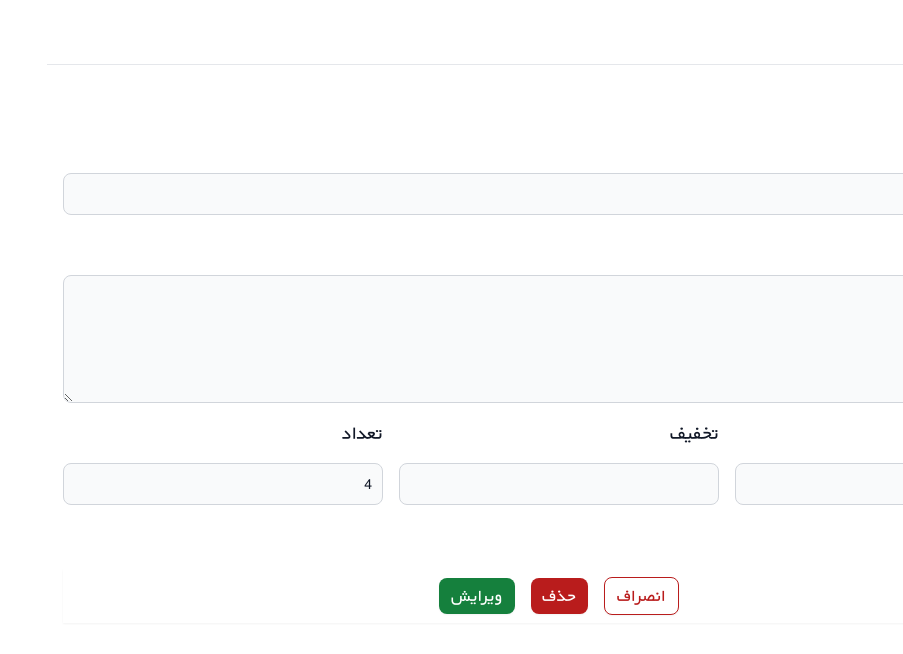
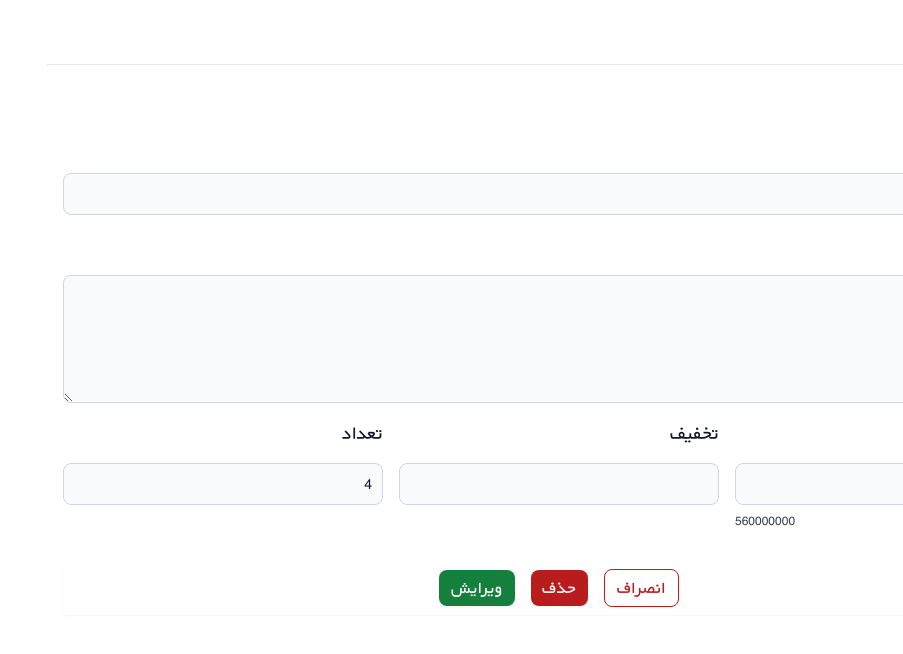
Before and after one commit to mahlakhalili/admin-pannel, a React (Vite) app: page /product/edit/0133 in a window 1280 px wide. Shown: the top 654 px of the page, without its empty margins (377-1280 px from the left). Built offline with nearby package versions, Linux system fonts and the light colour scheme; data requests are answered from the project's data file; grey boxes are pictures that could not be loaded.

Commit message:
Update Input.jsx

```diff
--- a/src/components/Input.jsx
+++ b/src/components/Input.jsx
@@ -26,7 +26,7 @@ const Input = ({
 				type={type === 'currency' ? 'number' : type}
 				placeholder={placeholder}
 			/>
-			{type === 'currency' && <span>{watch(name)}</span>}
+			{type === 'currency' && <span className='text-end text-gray-700 text-xs'>{watch(name)}</span>}
 
 			{fieldState?.error && (
 				<span className="text-red-600 text-sm">{fieldState.error.message}</span>
```
